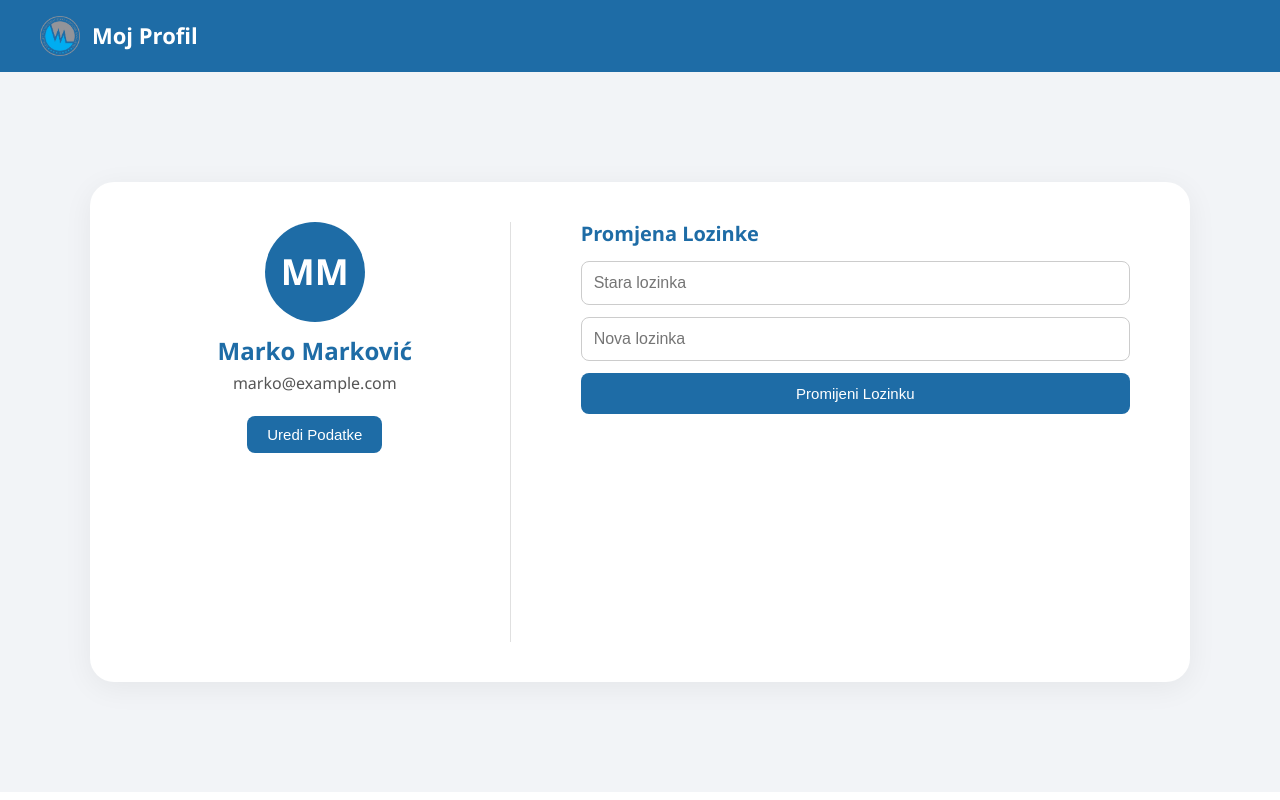
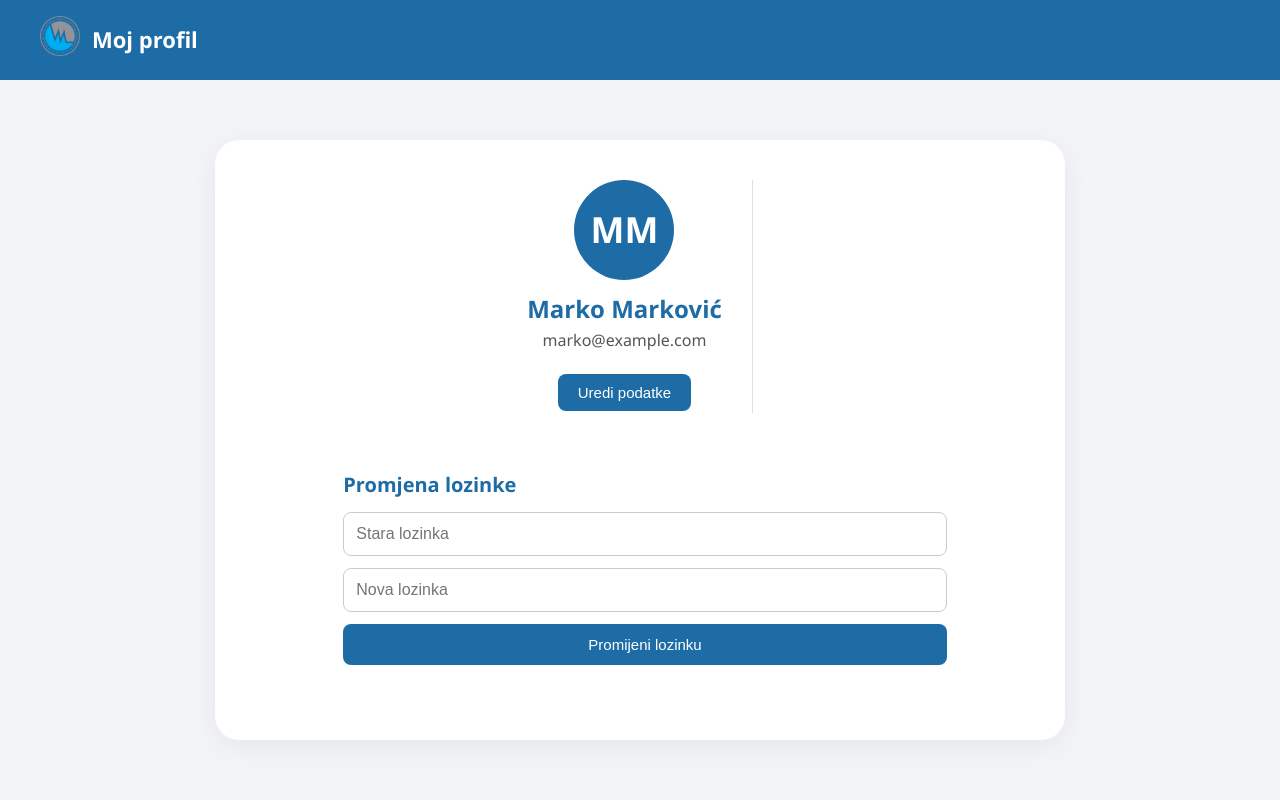
Before and after one commit to sandropa/skola-matematike, a React (Vite) app in the folder frontend/: page /profil in a window 1280 px wide. Built offline with nearby package versions, Linux system fonts and the light colour scheme.

Commit message:
Promjene na frontendu

```diff
--- a/frontend/src/pages/pocetna/PocetnaStranica.css
+++ b/frontend/src/pages/pocetna/PocetnaStranica.css
@@ -4,7 +4,7 @@ body {
     background-color: #f2f4f7;
   }
 
-  /* === Navbar === */
+
   .navbar {
     display: flex;
     justify-content: space-between;
@@ -41,14 +41,14 @@ body {
     font-size: 16px;
   }
 
-  /* === Layout === */
+
   .container {
     display: flex;
     flex-direction: row;
     height: calc(100vh - 64px);
   }
 
-  /* === Sidebar === */
+
   .sidebar {
     width: 100%;
     max-width: 260px;
@@ -122,8 +122,8 @@ body {
   }
 
   .action-icon {
-    width: 22px;
-    height: 22px;
+    width: 28px  !important;
+    height: 28px  !important;
     color: #666;
     cursor: pointer;
     transition: color 0.2s ease, transform 0.2s ease;
@@ -134,7 +134,7 @@ body {
     transform: scale(1.1);
   }
 
-  /* === Main Content === */
+
   .main-content {
     flex: 1;
     padding: 2rem;
@@ -184,7 +184,7 @@ body {
     color: #1e6ca6;
   }
 
-  /* === Tabela === */
+
   .table-wrapper {
     width: 100%;
     overflow-x: auto;
@@ -250,7 +250,7 @@ body {
     color: #1e6ca6;
   }
 
-  /* === Responsive === */
+
   @media (max-width: 768px) {
     .container {
       flex-direction: column;
--- a/frontend/src/pages/pocetna/PocetnaStranica.jsx
+++ b/frontend/src/pages/pocetna/PocetnaStranica.jsx
@@ -9,6 +9,8 @@ import {
   Search,
 } from "lucide-react";
 import "./PocetnaStranica.css";
+import { Link } from 'react-router-dom';
+import { User as UserIcon, Settings as SettingsIcon } from 'lucide-react';
 
 export default function Pocetna() {
   const [projects, setProjects] = useState([]);
@@ -26,10 +28,13 @@ export default function Pocetna() {
 
   return (
     <div>
-      {/* Navigacija */}
+      {}
       <nav className="navbar">
         <div className="navbar-left">
-          <img src="/logo.png" alt="Logo" className="navbar-logo large" />
+          <a href="pocetna">
+  <img src="logo.png" class="navbar-logo" alt="Logo" />
+</a>
+
         </div>
         <div className="navbar-right">
           <div className="navbar-item">Predavači</div>
@@ -37,7 +42,7 @@ export default function Pocetna() {
       </nav>
 
       <div className="container">
-        {/* Sidebar */}
+        {}
         <div className="sidebar">
           <div>
             <button className="full-width">
@@ -53,12 +58,14 @@ export default function Pocetna() {
           </div>
 
           <div className="sidebar-section bottom-icons">
-            <User className="action-icon large-icon" />
-            <Settings className="action-icon large-icon" />
+            <Link to="/profil">
+              <UserIcon className="action-icon large-icon" />
+            </Link>
+            <SettingsIcon className="action-icon large-icon" />
           </div>
         </div>
 
-        {/* Glavni sadržaj */}
+        {}
         <div className="main-content">
           <div className="main-header">
             <div className="search-container">
@@ -71,7 +78,7 @@ export default function Pocetna() {
             </div>
           </div>
 
-          {/* === TABELA PREDAVANJA === */}
+          {}
           <div className="table-wrapper">
             <table className="table-predavanja">
               <thead>
--- a/frontend/src/pages/profile/UserProfile.jsx
+++ b/frontend/src/pages/profile/UserProfile.jsx
@@ -48,8 +48,10 @@ export default function ProfilKorisnika() {
   style={{ cursor: "pointer" }}
   onClick={() => navigate("/")}
 >
-  <img src="/logo.png" alt="Logo" className="header-logo" />
-  <span className="header-title">Moj Profil</span>
+  <a href="pocetna">
+  <img src="logo.png" class="navbar-logo" alt="Logo" />
+</a>
+  <span className="header-title">Moj profil</span>
 </div>
       </header>
 
@@ -61,7 +63,7 @@ export default function ProfilKorisnika() {
             <h2>{user.ime} {user.prezime}</h2>
             <p>{user.email}</p>
             <button className="edit-button" onClick={() => setIsEditing(!isEditing)}>
-              {isEditing ? "Odustani" : "Uredi Podatke"}
+              {isEditing ? "Odustani" : "Uredi podatke"}
             </button>
           </div>
 
@@ -69,7 +71,7 @@ export default function ProfilKorisnika() {
           <div className="profile-details">
             {isEditing && (
               <form onSubmit={handleUserSubmit} className="profile-form">
-                <h3>Uredi Osnovne Podatke</h3>
+                <h3>Uredi podatke</h3>
                 <input
                   type="text"
                   name="ime"
@@ -94,12 +96,12 @@ export default function ProfilKorisnika() {
                   placeholder="Email"
                   required
                 />
-                <button type="submit" className="save-button">Spasi Promjene</button>
+                <button type="submit" className="save-button">Sačuvaj promjene</button>
               </form>
             )}
 
             <form onSubmit={handlePasswordSubmit} className="profile-form">
-              <h3>Promjena Lozinke</h3>
+              <h3>Promjena lozinke</h3>
               <input
                 type="password"
                 name="old"
@@ -116,7 +118,7 @@ export default function ProfilKorisnika() {
                 placeholder="Nova lozinka"
                 required
               />
-              <button type="submit" className="save-button">Promijeni Lozinku</button>
+              <button type="submit" className="save-button">Promijeni lozinku</button>
             </form>
           </div>
         </div>
--- a/frontend/src/pages/profile/profile.css
+++ b/frontend/src/pages/profile/profile.css
@@ -24,8 +24,6 @@
   font-size: 22px;
   font-weight: 600;
 }
-
-/* Layout */
 .profile-wrapper {
   display: flex;
   justify-content: center;
@@ -38,15 +36,18 @@
 
 .profile-layout {
   display: flex;
+  flex-direction: column;
+  align-items: center;
   gap: 60px;
-  max-width: 1100px;
+  max-width: 850px; /* smanjena širina */
   width: 100%;
   background-color: #fff;
   padding: 40px 60px;
   border-radius: 24px;
   box-shadow: 0 6px 30px rgba(0, 0, 0, 0.06);
-  min-height: 500px;
+  min-height: 600px;
 }
+
 
 /* Sidebar */
 .profile-sidebar {
```
